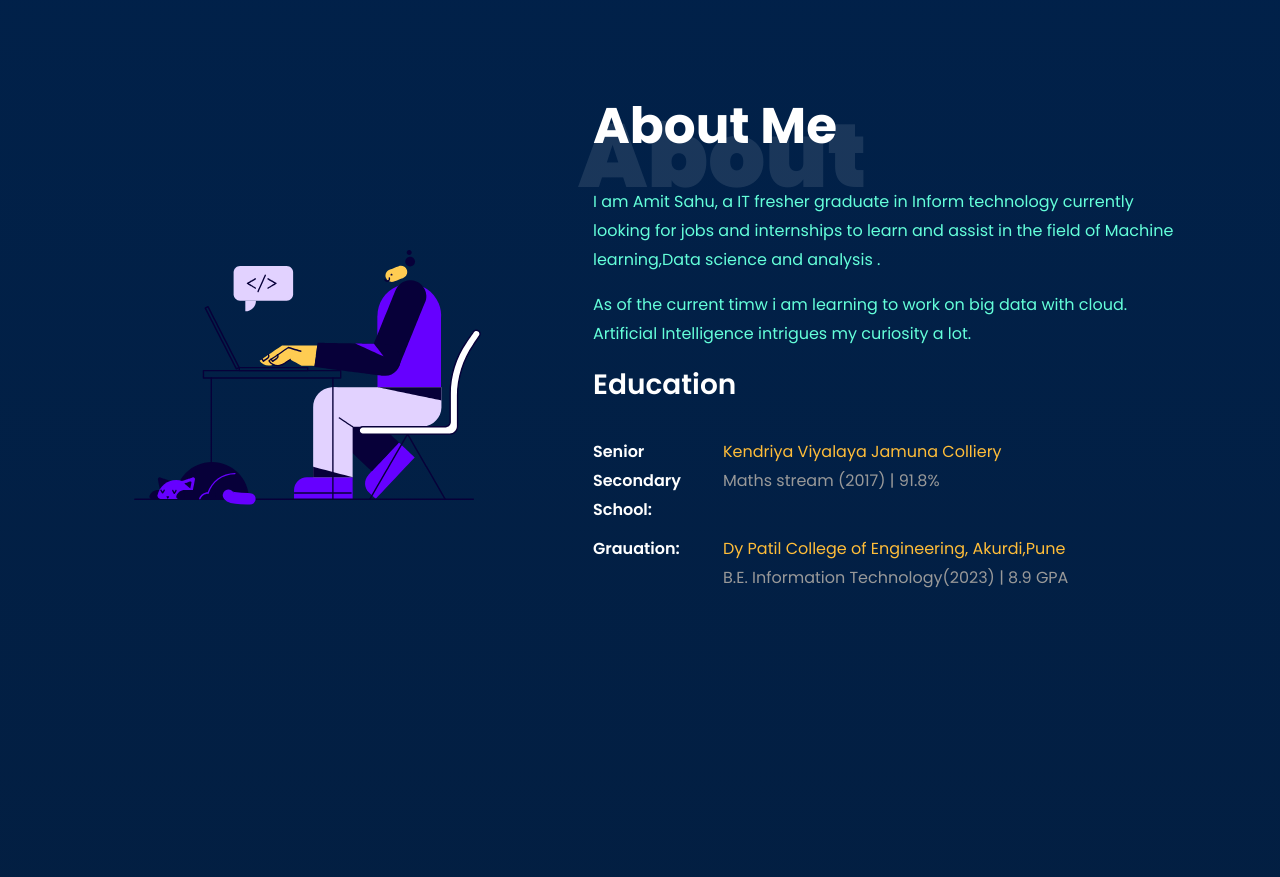
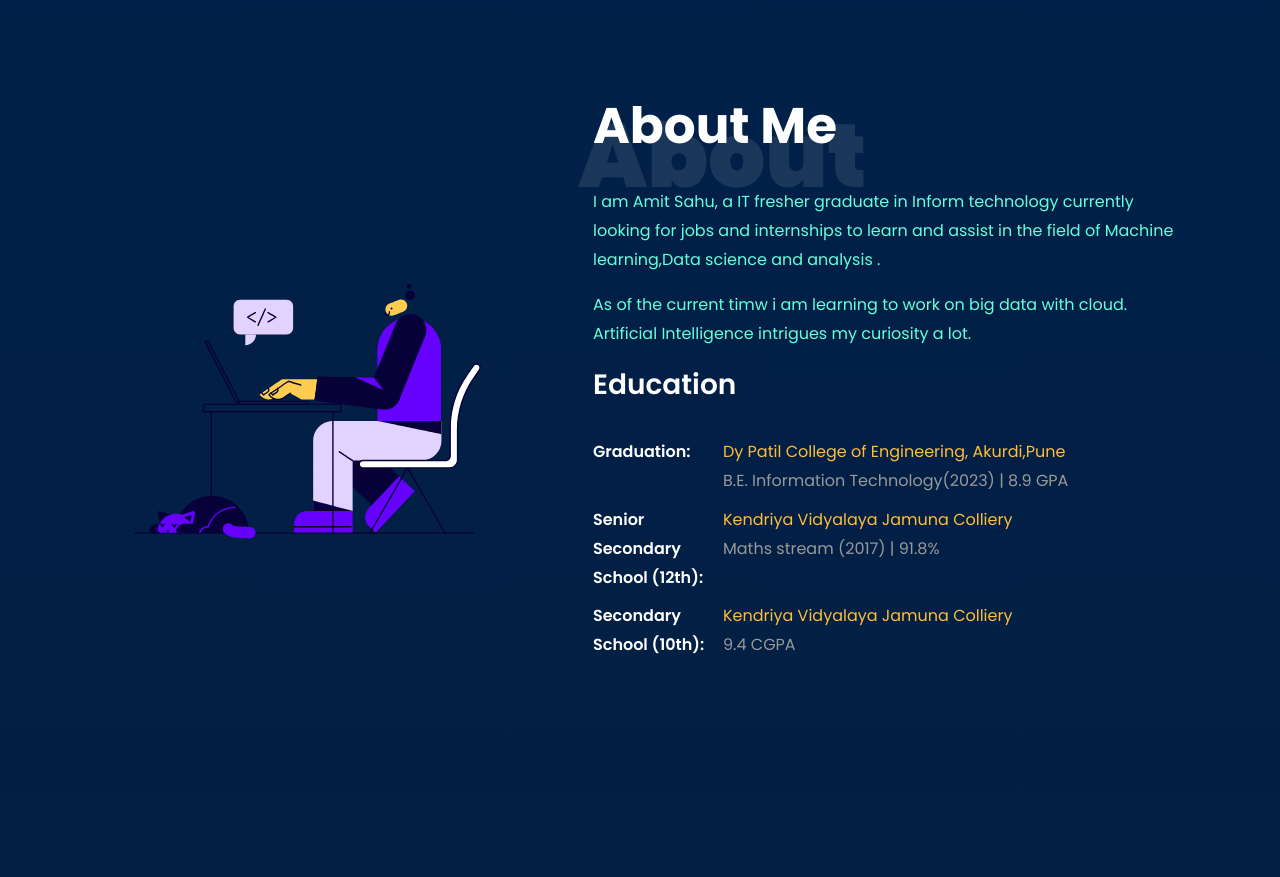
Before and after one commit to amitsahu3/final-portfolio-website, a Flask app: page / in a window 1280 px wide. Shown: the part 484-1361 px from the top of the page. Run offline with Flask 3, Linux system fonts and the light colour scheme; some libraries are stand-ins or nearby versions; some web fonts are replaced.

Commit message:
secondary education added

```diff
--- a/templates/index.html
+++ b/templates/index.html
@@ -59,25 +59,36 @@
 					  </p>
 					  <h3 style="font-weight: 600;color: #fff;width:130px">Education</h3>
 		            <ul class="about-info mt-4 px-md-0 px-2">
-		            		<li class="d-flex"><span>Senior Secondary School:</span>
+
+							<li class="d-flex"><span>Graduation:</span>
+								<span>
+									<a href="https://www.dypcoeakurdi.ac.in/">
+										Dy Patil College of Engineering, Akurdi,Pune
+									</a>
+									<br>
+									B.E. Information Technology(2023) | 8.9 GPA
+								</span>
+							</li>
+		            		<li class="d-flex"><span>Senior Secondary School (12th):</span>
 								<span>
 									<a href="https://jamunacolliery.kvs.ac.in/">
-									Kendriya Viyalaya Jamuna Colliery
+										Kendriya Vidyalaya Jamuna Colliery
 									</a>
 									<br>
-									Maths stream (2017) | 91.8%
-									</br>
+										Maths stream (2017) | 91.8%
 								</span>
+							</li>
 
+
+							<li class="d-flex"><span>Secondary School (10th):</span>
+								<span>
+									<a href="https://jamunacolliery.kvs.ac.in/">
+										Kendriya Vidyalaya Jamuna Colliery
+									</a>
+									<br>
+									 9.4 CGPA
+								</span>
 							</li>
-		            	<li class="d-flex"><span>Grauation:</span> <span>
-							<a href="https://www.dypcoeakurdi.ac.in/">
-							Dy Patil College of Engineering, Akurdi,Pune
-							</a>
-							<br>
-								B.E. Information Technology(2023) | 8.9 GPA
-							</br>
-						</span></li>
 		            </ul>
 		          </div>
 		        </div>
```
